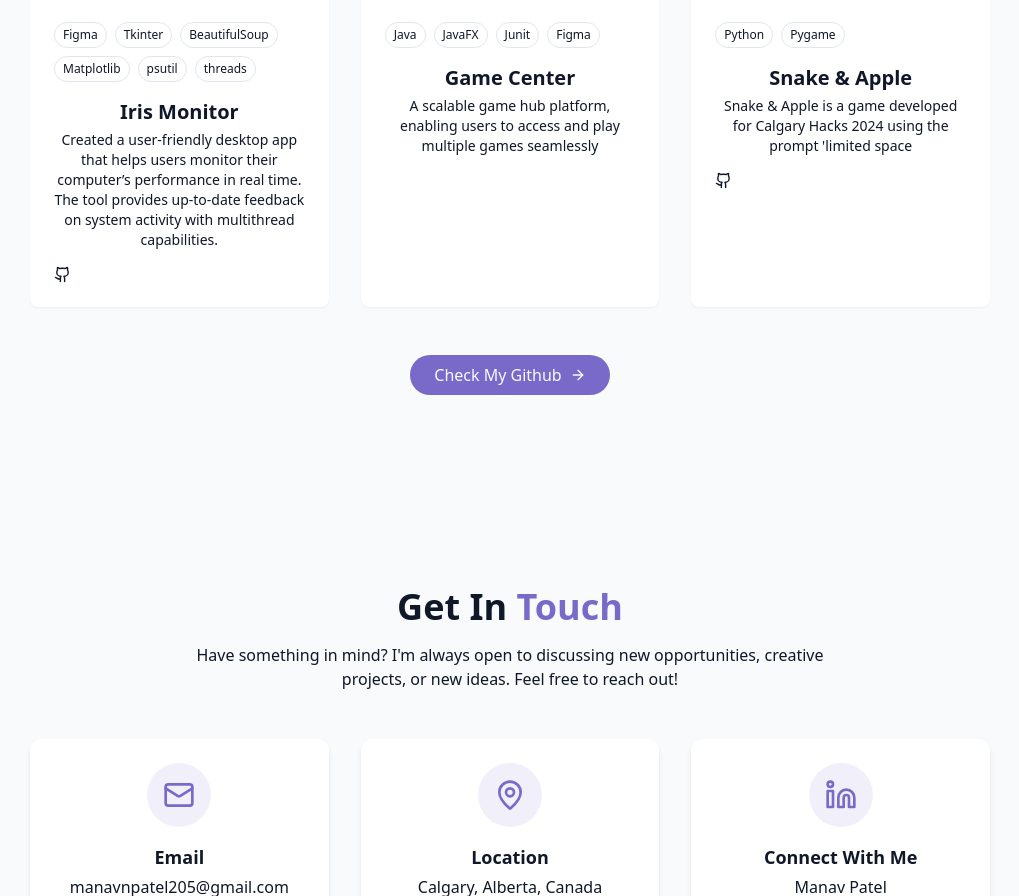
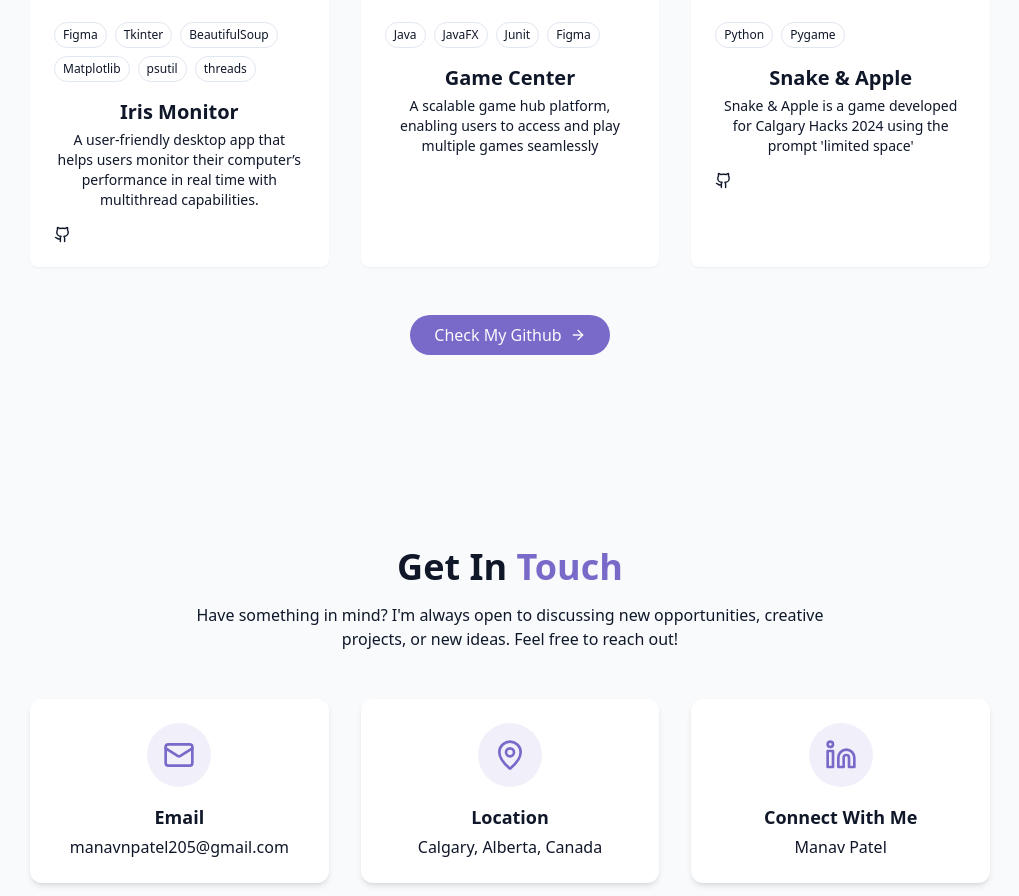
Before and after one commit to Manav2805/Portfolio, a React (Vite) app: page / in a window 1280 px wide. Shown: the part 2599-3495 px from the top of the page, without its empty margins (130-1149 px from the left). Built offline with nearby package versions, Linux system fonts and the light colour scheme.

Commit message:
Project Update

```diff
--- a/src/components/ProjectSection.jsx
+++ b/src/components/ProjectSection.jsx
@@ -51,7 +51,7 @@ const projects = [
     id: 3,
     title: "Iris Monitor",
     description:
-      "Created a user-friendly desktop app that helps users monitor their computer’s performance in real time. The tool provides up-to-date feedback on system activity with multithread capabilities.",
+      "A user-friendly desktop app that helps users monitor their computer’s performance in real time with multithread capabilities.",
     image: "/projects/temp.jpg",
     tags: [
       "Figma",
@@ -78,7 +78,7 @@ const projects = [
     id: 5,
     title: "Snake & Apple",
     description:
-      "Snake & Apple is a game developed for Calgary Hacks 2024 using the prompt 'limited space",
+      "Snake & Apple is a game developed for Calgary Hacks 2024 using the prompt 'limited space'",
     image: "/projects/temp.jpg",
     tags: ["Python", "Pygame"],
     github: "https://github.com/Manav2805/calgary-hacks",
```
